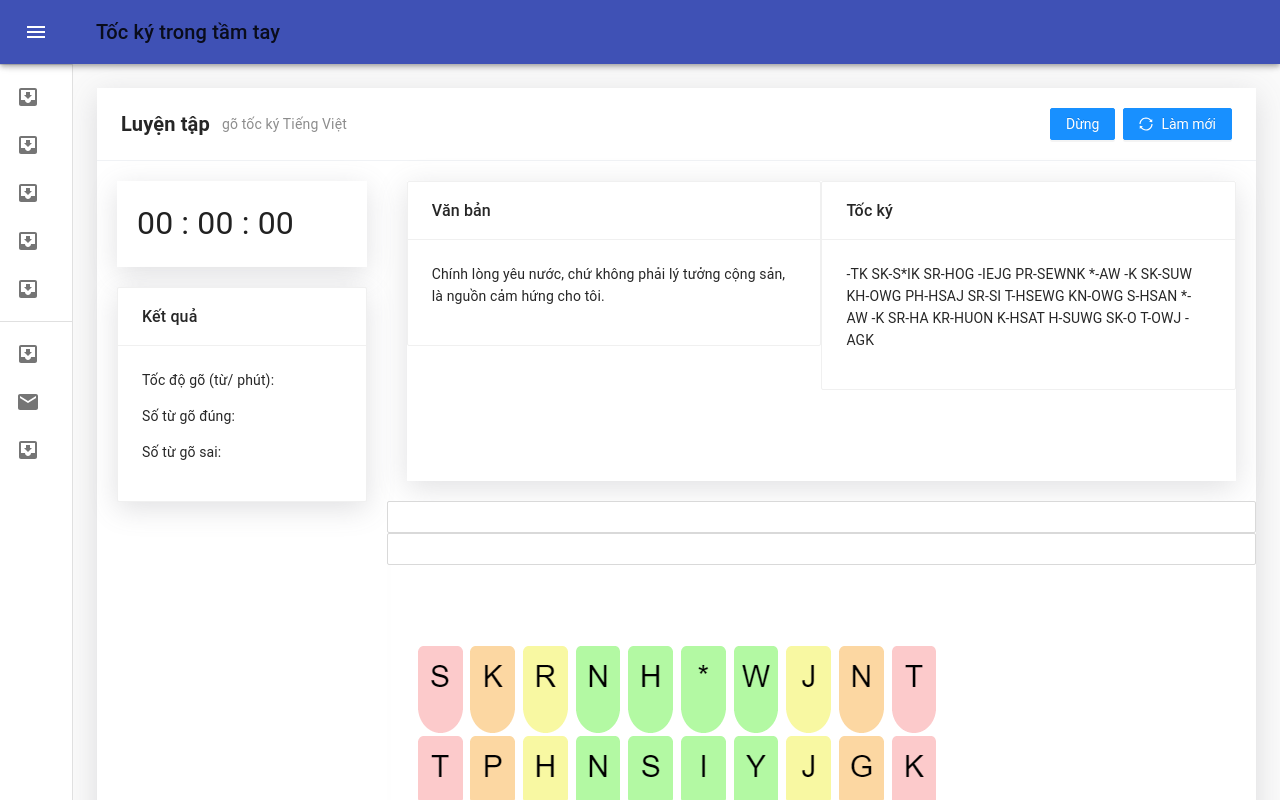
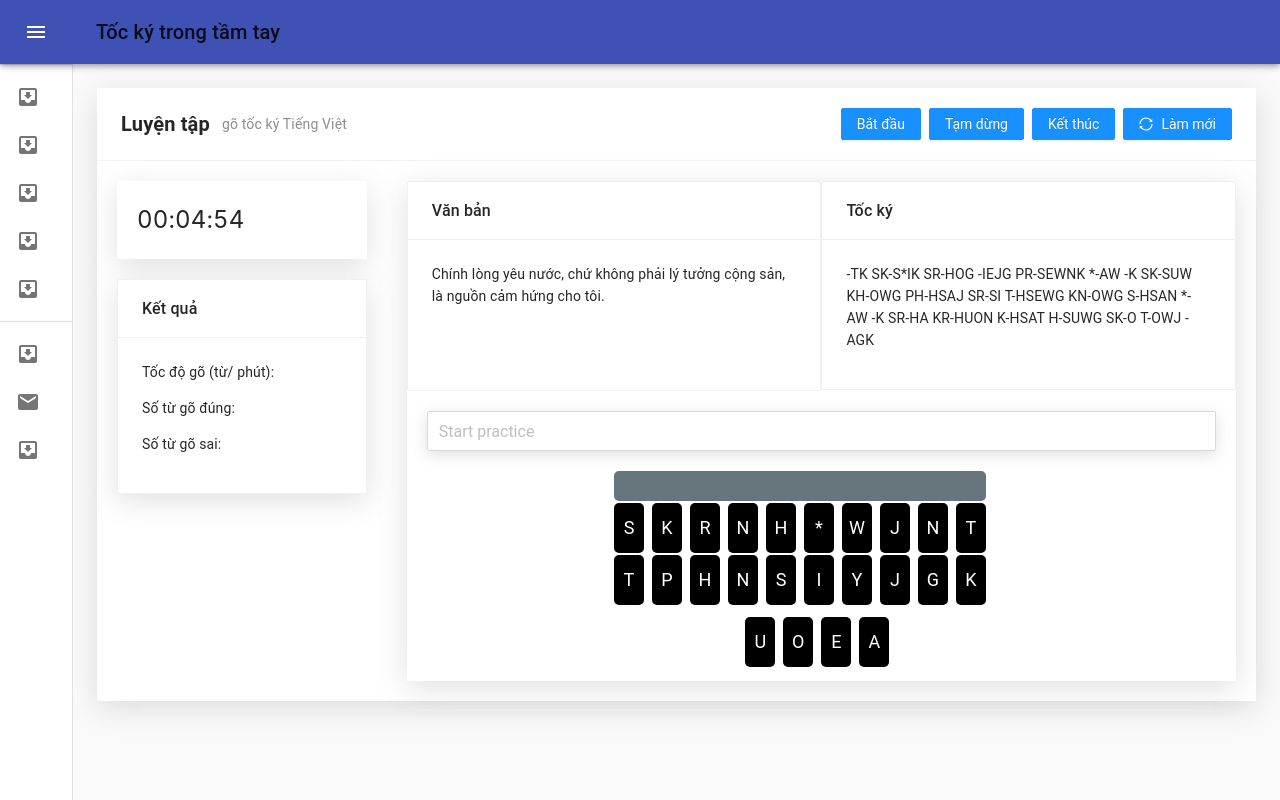
Before and after one commit to IT4441-2020I/HCI_15, a React (Create React App) app in the folder tockidotcom/: page /practice in a window 1280 px wide. Shown: the top 800 px of the page. Built offline with nearby package versions, Linux system fonts and the light colour scheme; the HTML template or start-up script is replaced by a standard one.

Commit message:
feat/practice

```diff
--- a/tockidotcom/src/Components/Practice.js
+++ b/tockidotcom/src/Components/Practice.js
@@ -1,6 +1,6 @@
 import React, { Component } from 'react';
 
-import { Row, Col, PageHeader, Button, Card, Input } from 'antd';
+import { Row, Col, PageHeader, Button, Card, Input, Statistic } from 'antd';
 import 'antd/dist/antd.css';
 import { SyncOutlined } from '@ant-design/icons';
 import { Content } from 'antd/lib/layout/layout';
@@ -8,9 +8,34 @@ import imagess from './Capture.PNG';
 
 import './Practice.css';
 
+const { Countdown } = Statistic;
+
+const deadline = Date.now() + 5000 * 60;
 
 class Practice extends Component {
+
+    constructor(props) {
+        super(props);
+        this.state = {
+            test: 0,
+        }
+    }
+
+    onStart = () => {
+
+    }
+
+    onChangeKey = () => {
+        this.setState({ test: 1 })
+    }
+
     render() {
+
+        console.log('render' + this.state.test);
+
+        const listKeyBoard1 = ['S', 'K', 'R', 'N', 'H', '*', 'W', 'J', 'N', 'T'];
+        const listKeyBoard2 = ['T', 'P', 'H', 'N', 'S', 'I', 'Y', 'J', 'G', 'K']
+
         return (
             <div
                 style={{
@@ -26,10 +51,16 @@ class Practice extends Component {
                         title="Luyện tập"
                         subTitle="gõ tốc ký Tiếng Việt"
                         extra={[
-                            <Button key="1" type="primary">
-                                Dừng
+                            <Button key="1" type="primary" onPress={this.onStart}>
+                                Bắt đầu
                             </Button>,
                             <Button key="2" type="primary">
+                                Tạm dừng
+                        </Button>,
+                            <Button key="3" type="primary">
+                                Kết thúc
+                    </Button>,
+                            <Button key="4" type="primary">
                                 <SyncOutlined /> Làm mới
                             </Button>
                         ]}
@@ -47,7 +78,7 @@ class Practice extends Component {
                                     boxShadow: 'rgba(100, 100, 111, 0.2) 0px 7px 29px 0px',
                                     fontSize: 32,
                                 }}>
-                                    00 : 00 : 00
+                                   <Countdown value={deadline} />
                                 </div>
                                 <Card
                                     title="Kết quả"
@@ -64,46 +95,15 @@ class Practice extends Component {
                             </div>
                         </Col>
                         <Col span='18'>
-                            {/* <div style={{
+                            <div style={{
                                 margin: 20,
                                 backgroundColor: 'white',
                                 boxShadow: 'rgba(100, 100, 111, 0.2) 0px 7px 29px 0px',
-                                minHeight: 300,
-                                display: 'flex'
+                                minHeight: 500,
                             }}>
-                                <Col span='9'>
-                                    <Card title="Văn bản" bordered={true}>
-                                        <p>{`Chính lòng yêu nước, chứ không phải lý tưởng cộng sản,
-                                    là nguồn cảm hứng cho tôi.`}</p>
-                                    </Card>
-                                </Col>
-
-                                <Col span='9'>
-                                    <Card title="Tốc ký" bordered={true}>
-                                        <p>{`-TK SK-S*IK SR-HOG -IEJG PR-SEWNK *-AW -K SK-SUW KH-OWG
-                                        PH-HSAJ SR-SI T-HSEWG KN-OWG S-HSAN *-AW -K SR-HA KR-HUON
-                                        K-HSAT H-SUWG SK-O T-OWJ -AGK`}</p>
-
-                                    </Card>
-                                </Col>
-                                <div>
-                                    <img
-                                        // width={200}
-                                        // src="https://zos.alipayobjects.com/rmsportal/jkjgkEfvpUPVyRjUImniVslZfWPnJuuZ.png"
-                                        src={imagess}
-                                    />
-                                </div> */}
-                            <Row>
-
-                                <div style={{
-                                    margin: 20,
-                                    backgroundColor: 'white',
-                                    boxShadow: 'rgba(100, 100, 111, 0.2) 0px 7px 29px 0px',
-                                    minHeight: 300,
-                                    display: 'flex'
-                                }}>
+                                <Row>
                                     <Col span='12'>
-                                        <Card title="Văn bản" bordered={true}>
+                                        <Card title="Văn bản" bordered={true} style={{ minHeight: 210 }}>
                                             <p>{`Chính lòng yêu nước, chứ không phải lý tưởng cộng sản,
                                     là nguồn cảm hứng cho tôi.`}</p>
                                         </Card>
@@ -117,19 +117,52 @@ class Practice extends Component {
 
                                         </Card>
                                     </Col>
-                                </div>
-                                <Input></Input>
-                            </Row>
-                            <Row>
-                                <Input></Input>
-                            </Row>
-                            <Row>
-                                <img
-                                    src={imagess}
-                                />
-                            </Row>
+                                </Row>
+                                <Row style={{
+                                    margin: 20,
+                                    boxShadow: 'rgba(100, 100, 111, 0.2) 0px 4px 15px 0px',
+                                }}>
+                                    <Input size='large' placeholder="Start practice" onChange={this.onChangeKey} />
+                                </Row>
 
-                            {/* </div> */}
+                                <Row>
+                                    <Col span='6'></Col>
+                                    <Col span='12'>
+                                        <div style={{
+                                            height: 30,
+                                            width: 372,
+                                            backgroundColor: '#67757c',
+                                            fontSize: 18,
+                                            display: 'flex',
+                                            alignItems: "center",
+                                            justifyContent: "center",
+                                            borderRadius: 5,
+                                            marginRight: 8,
+                                            marginBottom: 2,
+
+                                        }}></div>
+
+                                        <div style={{ display: "flex" }}>
+                                            {
+                                                listKeyBoard1.map((item, id) => <KeyBoard key={id} item={item} />)
+                                            }
+                                        </div>
+
+                                        <div style={{ display: "flex" }}>
+                                            {
+                                                listKeyBoard2.map((item, id) => <KeyBoard key={id} item={item} />)
+                                            }
+                                        </div>
+                                        <div style={{ display: "flex", justifyContent: "center", marginTop: 10 }}>
+                                            <KeyBoard item="U" />
+                                            <KeyBoard item="O" />
+                                            <KeyBoard item="E" />
+                                            <KeyBoard item="A" />
+                                        </div>
+                                    </Col>
+                                    <Col span='6'></Col>
+                                </Row>
+                            </div>
                         </Col>
                     </Row>
                 </Content>
@@ -139,4 +172,27 @@ class Practice extends Component {
     }
 }
 
+const KeyBoard = (props) => {
+    return (
+        <div
+            style={{
+                height: 50,
+                width: 30,
+                backgroundColor: 'black',
+                color: 'white',
+                fontSize: 18,
+                display: 'flex',
+                alignItems: "center",
+                justifyContent: "center",
+                borderRadius: 5,
+                marginRight: 8,
+                marginBottom: 2,
+
+            }}
+        >
+            {props.item}
+        </div>
+    )
+}
+
 export default Practice;
```
Also changed, not shown: 1 other file (tests, documents, lock files or other folders).
